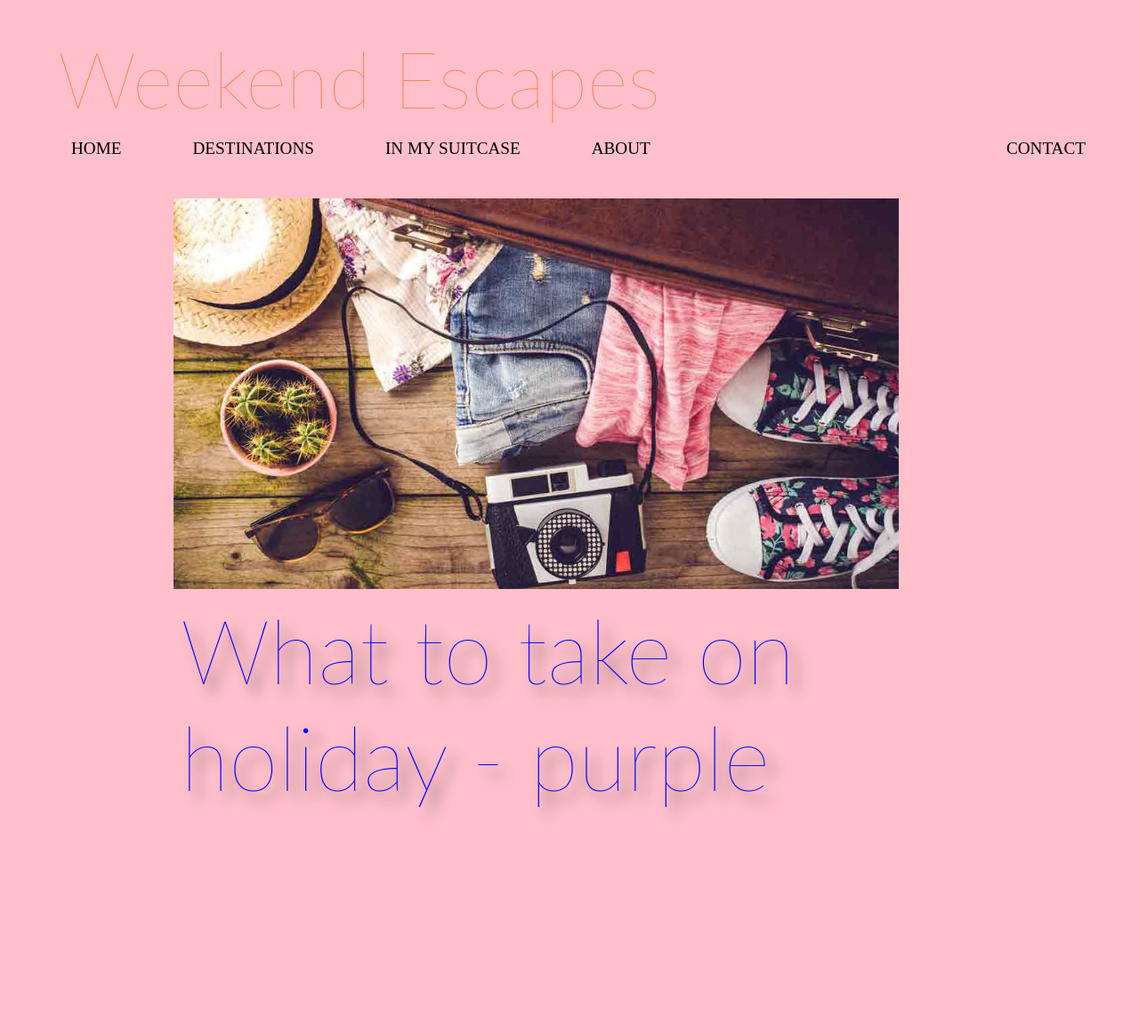
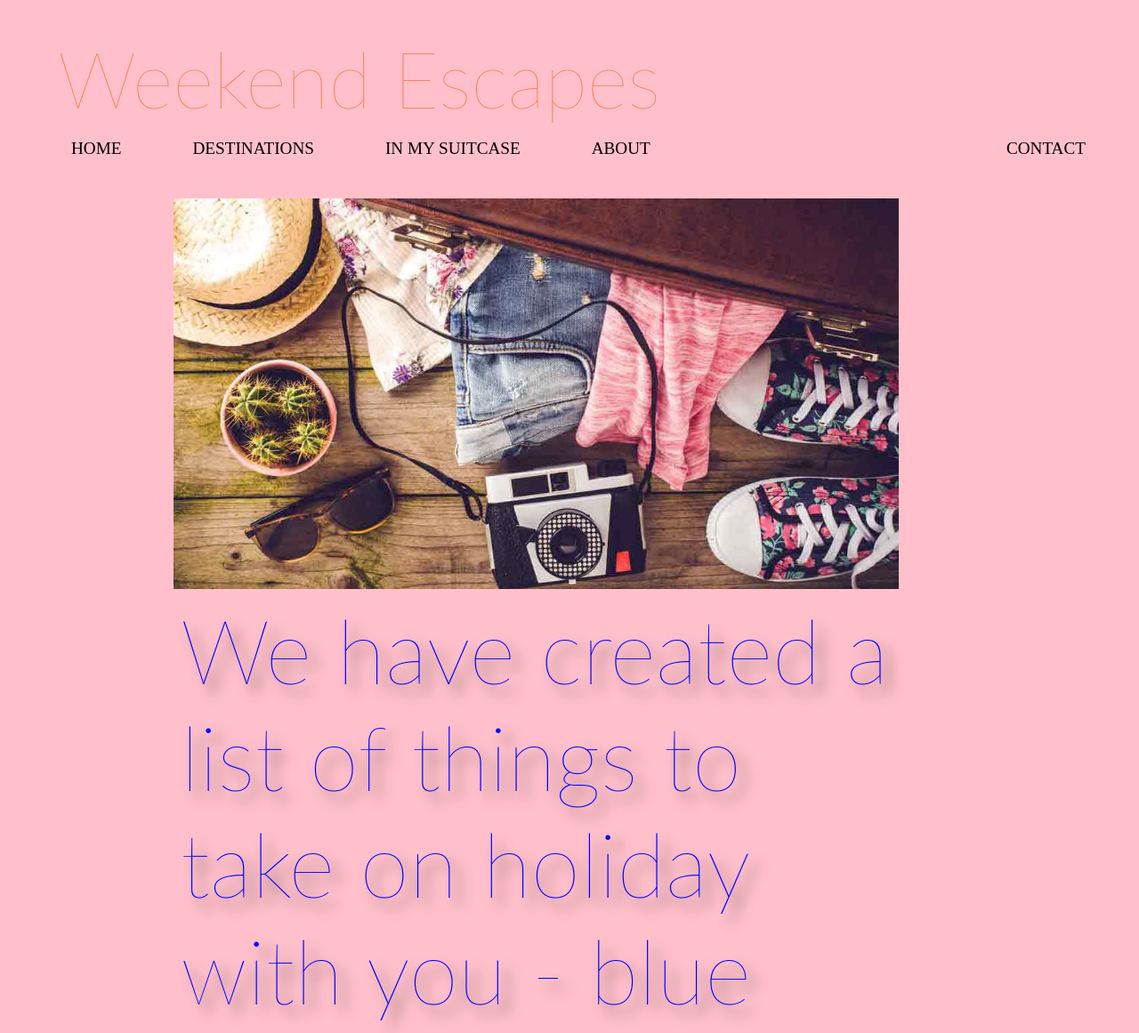
Before and after one commit to Shants66/Weekend-Escapes, a plain HTML site: page In My Suitcase.html in a window 1280 px wide. Shown: the whole page at 89% size. Before the commit the page ends 963 px from the top, so only its background shows below. Drawn offline with Linux system fonts and the light colour scheme.

Commit message:
changing text on in my suitcase

```diff
--- a/In My Suitcase.html
+++ b/In My Suitcase.html
@@ -18,7 +18,9 @@
 
     <div class="pageimage">
       <img src="./Images/Packing.jpg" alt="packing">
-      <div id="textpart">What to take on holiday - purple</div>
+      <div id="textpart">We have created a list of things to take on holiday with you - blue</div>
+
+      </div>
     </div>
 
   </body>
```
